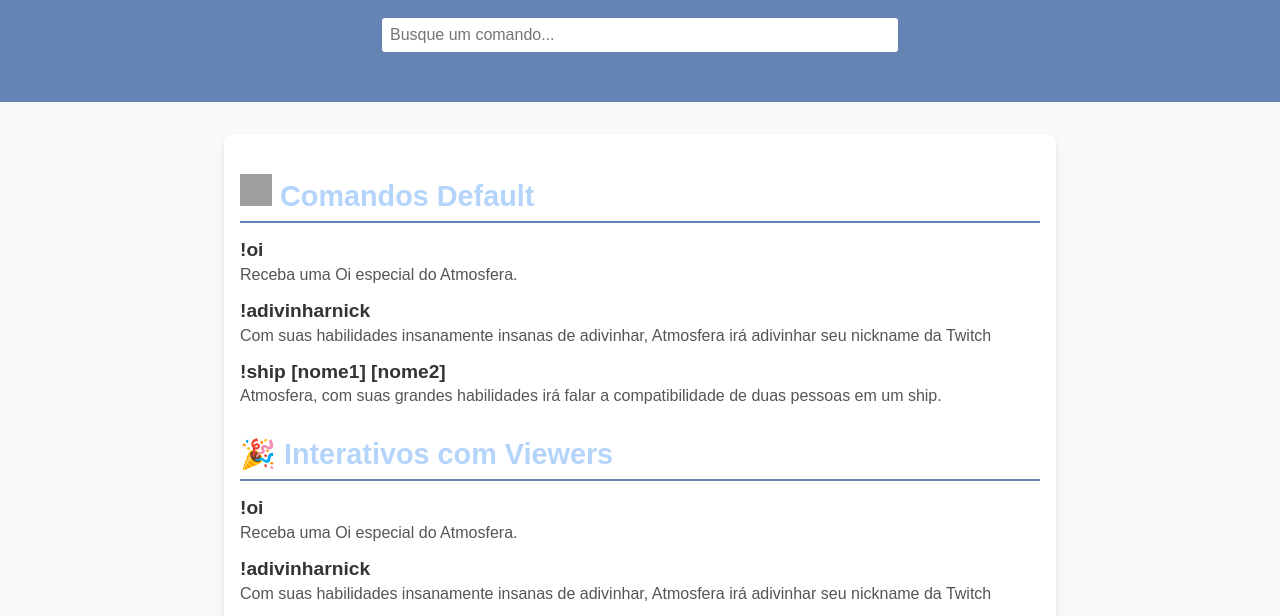
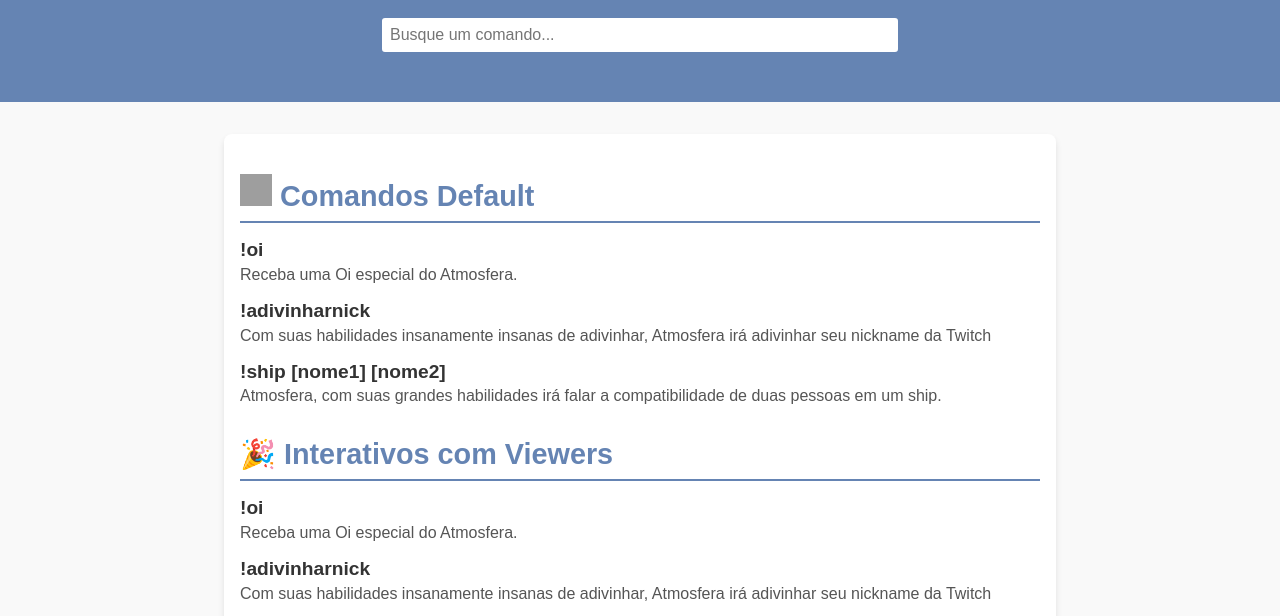
Before and after one commit to caioanjs/caioanjs.github.io, a plain HTML site: page index.html in a window 1280 px wide. Shown: the part 148-764 px from the top of the page. Drawn offline with Linux system fonts and the light colour scheme; grey boxes are pictures that could not be loaded.

Commit message:
Update styles.css

```diff
--- a/styles.css
+++ b/styles.css
@@ -55,7 +55,7 @@ section {
 
 section h2 {
     font-size: 1.8rem;
-    color: #b4d4fb;
+    color: #6584b3;
     margin-bottom: 1rem;
     border-bottom: 2px solid #6584b3;
     padding-bottom: 0.5rem;
```
